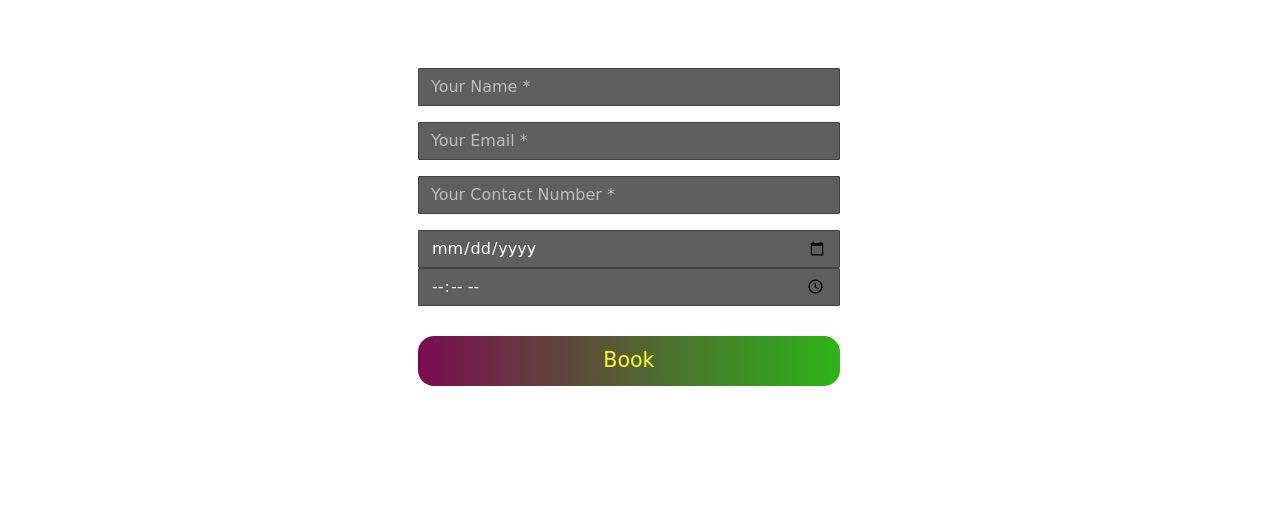
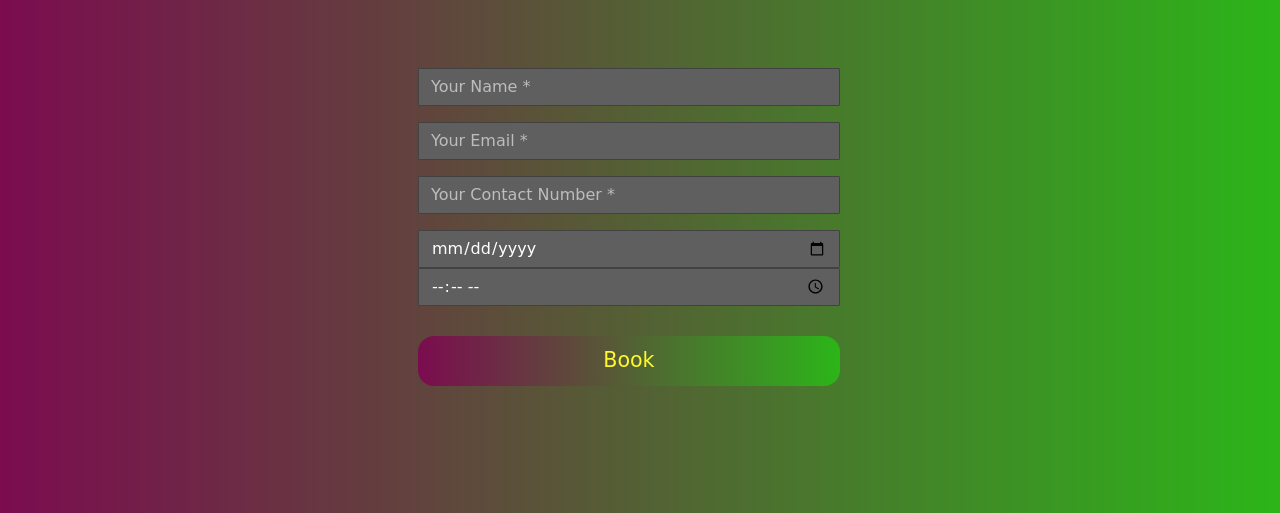
Before and after one commit to iamkunalsolanki/barbershop2, a plain HTML site: page book1.html in a window 1280 px wide. Shown: the part 383-896 px from the top of the page. Drawn offline with nearby package versions, Linux system fonts and the light colour scheme; a web font is replaced by a local one.

Commit message:
Update book1.html

```diff
--- a/book1.html
+++ b/book1.html
@@ -63,7 +63,7 @@
 
 
 </head>
-    <body>
+    <body style=" background: -webkit-linear-gradient(left, #7b0c4f, #2cb519);" >
   <nav class="navbar navbar-expand-lg navbar-dark  " style="margin: auto;padding: auto;background: -webkit-linear-gradient(left, #9c3c3c, #36525a);" >
 
   <a class="navbar-brand" href="#">Barbershop</a>
```
